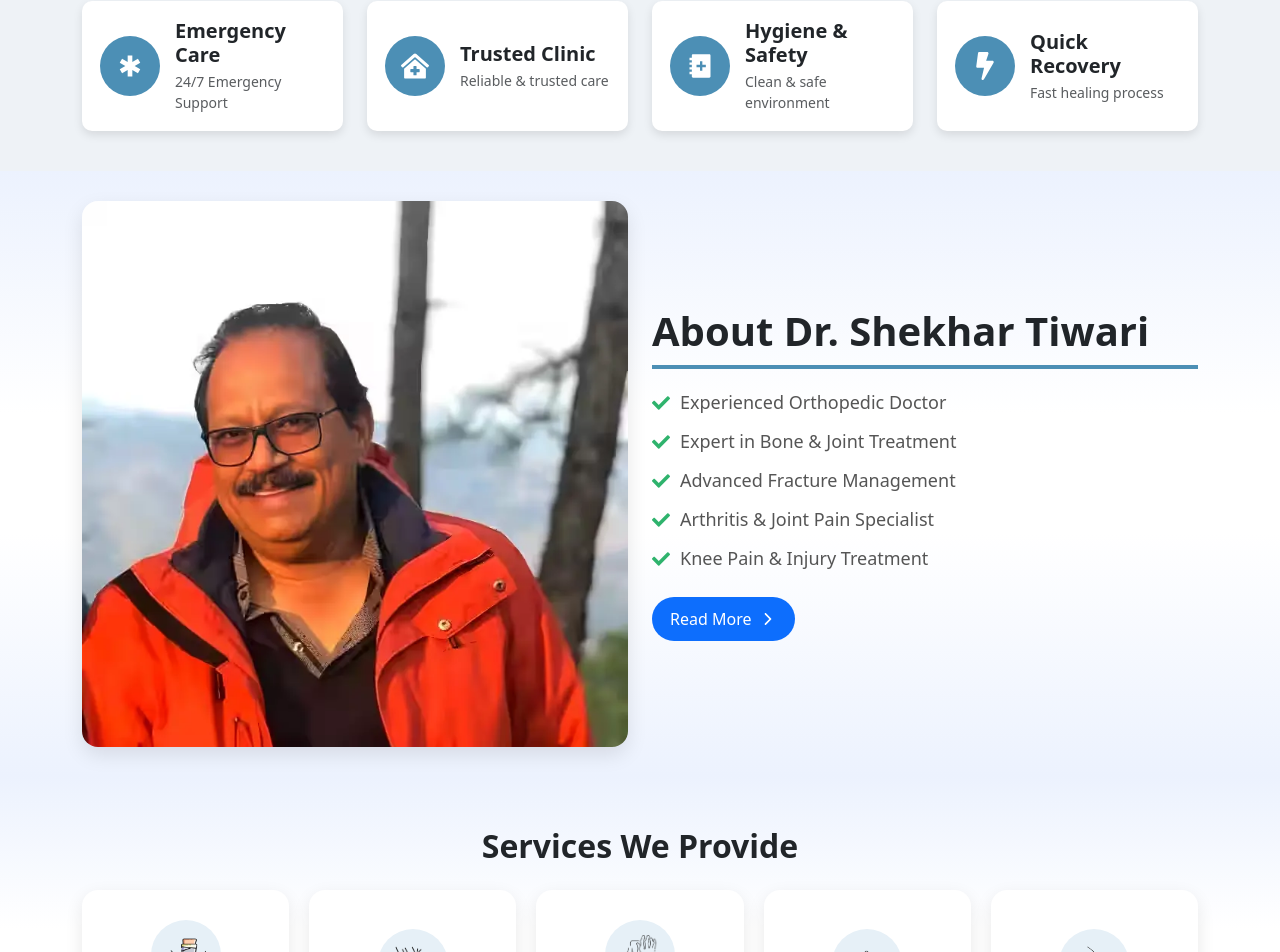
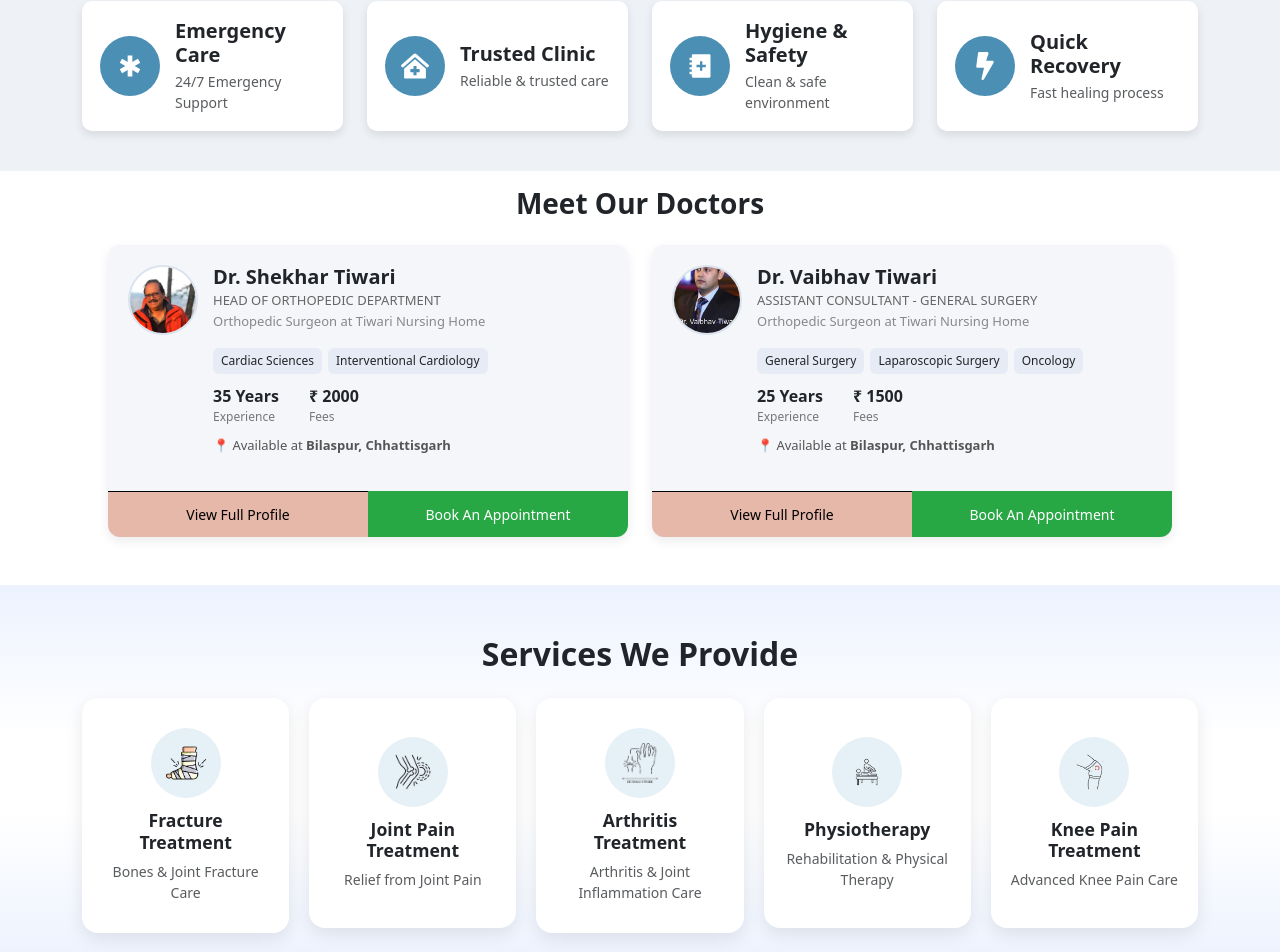
Before and after one commit to dipu4432/-reactjs, a React (Vite) app: page / in a window 1280 px wide. Shown: the part 939-1891 px from the top of the page. Built offline with nearby package versions, Linux system fonts and the light colour scheme; no server answers.

Commit message:
About Doctors

```diff
--- a/src/App.jsx
+++ b/src/App.jsx
@@ -1,31 +1,33 @@
-import NavBar from './components/navBar'
-import HOME from './components/home'
-import Footer from './components/footer'
+import { Routes, Route } from "react-router-dom";
+import About from "./components/about";
+import NavBar from "./components/navBar";
+import HOME from "./components/home";
+import Footer from "./components/footer";
 
-// ✅ Import toast container
 import { ToastContainer } from "react-toastify";
 import "react-toastify/dist/ReactToastify.css";
 
 function App() {
+  return (
+    <div className="d-flex flex-column min-vh-100">
 
-  return (
-    <div  className="d-flex flex-column min-vh-100">
-      {/* Navigation Bar */}
+      {/* Navbar */}
       <NavBar />
 
-      {/* Main content */}
+      {/* Routes */}
       <div className="flex-grow-1">
-        {/* <h1 className="text-center mt-5">Main Content</h1> */}
-        <HOME />
+        <Routes>
+          <Route path="/" element={<HOME />} />
+          <Route path="/doctor/:id" element={<About />} />
+        </Routes>
       </div>
 
       {/* Footer */}
       <Footer />
 
       <ToastContainer position="top-right" autoClose={3000} />
-
     </div>
-  )
+  );
 }
 
-export default App
+export default App;
--- a/src/components/about.jsx
+++ b/src/components/about.jsx
@@ -1,71 +1,56 @@
-import { useState } from "react";
-import Container from "react-bootstrap/Container";
-import Row from "react-bootstrap/Row";
-import Col from "react-bootstrap/Col";
-import { FaCheck } from "react-icons/fa";
-import "./about.css";
-import Doctor from "../assets/doctor.webp";
-import { IoIosArrowForward } from "react-icons/io";
+import { useLocation } from "react-router-dom";
 
 function About() {
-  const [showMore, setShowMore] = useState(false);
+  const location = useLocation();
+  const doctor = location.state?.doctor;
+
+  if (!doctor) {
+    return <h2 className="text-center mt-5">No Doctor Data Found</h2>;
+  }
 
   return (
-    <section className="about-section">
-      <Container>
-        <Row className="align-items-center">
-          {/* Left Image */}
-          <Col md={6} className="mb-4 mb-md-0">
-            <div className="about-img-wrapper">
-              <img
-                src={Doctor}
-                alt="Dr. Shekhar Tiwari"
-                className="about-img"
-              />
-            </div>
-          </Col>
+    <div className="container py-5">
+      <div className="card p-4 shadow">
+        <div className="d-flex gap-4 align-items-center">
+          <img
+            src={doctor.image}
+            alt={doctor.name}
+            style={{ width: "120px", borderRadius: "50%" }}
+          />
 
-          {/* Right Content */}
-          <Col md={6}>
-            <h2 className="about-title">About Dr. Shekhar Tiwari</h2>
+          <div>
+            <h3>{doctor.name}</h3>
+            <p>{doctor.title}</p>
+            <p>{doctor.hospital}</p>
+          </div>
+        </div>
 
-            <div className="about-line"></div>
+        <hr />
 
-            {/* Points */}
-            <ul className="about-list">
-              {[
-                "Experienced Orthopedic Doctor",
-                "Expert in Bone & Joint Treatment",
-                "Advanced Fracture Management",
-                "Arthritis & Joint Pain Specialist",
-                "Knee Pain & Injury Treatment",
-                "Personalized Patient Care",
-                "Modern Equipment & Techniques",
-                "Fast Recovery Focused Treatment",
-                "Friendly & Patient-Centered Approach",
-                "Trusted by Hundreds of Patients",
-              ]
-                .slice(0, showMore ? 10 : 5)
-                .map((item, index) => (
-                  <li key={index}>
-                    <FaCheck className="icon" />
-                    {item}
-                  </li>
-                ))}
-            </ul>
+        <div className="d-flex gap-5 mt-3">
+          <div>
+            <h5>{doctor.experience} Years</h5>
+            <p>Experience</p>
+          </div>
+          <div>
+            <h5>₹ {doctor.fees}</h5>
+            <p>Fees</p>
+          </div>
+        </div>
 
-            {/* Button */}
-            <button
-              className="about-btn d-flex align-items-center gap-2"
-              onClick={() => setShowMore(!showMore)}
-            >
-              {showMore ? "Read Less" : "Read More"}
-              <IoIosArrowForward size={18} />
-            </button>
-          </Col>
-        </Row>
-      </Container>
-    </section>
+        <p className="mt-3">
+          📍 Available at <strong>{doctor.location}</strong>
+        </p>
+
+        <div className="mt-3">
+          {doctor.tags.map((tag, i) => (
+            <span key={i} className="badge bg-secondary me-2">
+              {tag}
+            </span>
+          ))}
+        </div>
+      </div>
+    </div>
   );
 }
 
--- /dev/null
+++ b/src/components/doctorCard.jsx
@@ -0,0 +1,106 @@
+import { useState } from "react";
+import { Modal } from "react-bootstrap";
+import "./doctors.css";
+import AppointmentForm from "./appointmentForm";
+import { useNavigate } from "react-router-dom";
+
+function DoctorCard({
+  name,
+  title,
+  hospital,
+  tags = [],
+  experience,
+  fees,
+  location,
+  image,
+}) {
+  const [show, setShow] = useState(false);
+  const navigate = useNavigate();
+
+  return (
+    <div className="doctor-card mb-5">
+      {/* Top Section */}
+      <div className="doctor-header">
+        <img src={image} alt={name} className="doctor-img" />
+
+        <div>
+          <h5 className="doctor-name">{name}</h5>
+          <p className="doctor-title">{title}</p>
+          <p className="doctor-hospital">{hospital}</p>
+
+          {/* Tags */}
+          <div className="doctor-tags">
+            {tags.map((tag, index) => (
+              <span key={index}>{tag}</span>
+            ))}
+          </div>
+
+          {/* Info */}
+          <div className="doctor-info">
+            <div>
+              <strong>{experience} Years</strong>
+              <p>Experience</p>
+            </div>
+            <div>
+              <strong>₹ {fees}</strong>
+              <p>Fees</p>
+            </div>
+          </div>
+
+          {/* Location */}
+          <p className="doctor-location">
+            📍 Available at <strong>{location}</strong>
+          </p>
+        </div>
+      </div>
+
+      {/* Buttons */}
+      <div className="doctor-footer">
+        {/* <button
+          className="btn-outline"
+          onClick={() => navigate("/about")}
+        >
+          View Full Profile
+        </button> */}
+        <button
+          className="btn-outline"
+          onClick={() =>
+            navigate(`/doctor/${name}`, {
+              state: {
+                doctor: {
+                  name,
+                  title,
+                  hospital,
+                  experience,
+                  fees,
+                  location,
+                  image,
+                  tags,
+                },
+              },
+            })
+          }
+        >
+          View Full Profile
+        </button>
+
+        <button className="btn-fill" onClick={() => setShow(true)}>
+          Book An Appointment
+        </button>
+      </div>
+
+      {/* Modal */}
+      <Modal show={show} onHide={() => setShow(false)} centered size="lg">
+        <Modal.Header closeButton>
+          <Modal.Title>Book Appointment with {name}</Modal.Title>
+        </Modal.Header>
+
+        <Modal.Body>
+          <AppointmentForm doctorName={name} onSuccess={() => setShow(false)} />
+        </Modal.Body>
+      </Modal>
+    </div>
+  );
+}
+
+export default DoctorCard;
--- /dev/null
+++ b/src/components/doctors.css
@@ -0,0 +1,101 @@
+.doctor-card {
+  width: 100%;
+  max-width: 520px;
+  background: #f4f6f9;
+  border-radius: 12px;
+  overflow: hidden;
+  box-shadow: 0 4px 12px rgba(0,0,0,0.08);
+}
+
+/* Header */
+.doctor-header {
+  display: flex;
+  gap: 15px;
+  padding: 20px;
+}
+
+.doctor-img {
+  width: 70px;
+  height: 70px;
+  border-radius: 50%;
+  object-fit: cover;
+  border: 2px solid #dbe3ef;
+}
+
+.doctor-name {
+  margin: 0;
+  font-weight: 700;
+}
+
+.doctor-title {
+  margin: 2px 0;
+  font-size: 13px;
+  color: #666;
+}
+
+.doctor-hospital {
+  font-size: 13px;
+  color: #888;
+}
+
+/* Tags */
+.doctor-tags {
+  display: flex;
+  flex-wrap: wrap;
+  gap: 6px;
+  margin: 10px 0;
+}
+
+.doctor-tags span {
+  background: #e6ebf5;
+  padding: 4px 8px;
+  border-radius: 6px;
+  font-size: 12px;
+}
+
+/* Info */
+.doctor-info {
+  display: flex;
+  gap: 30px;
+  margin: 10px 0;
+}
+
+.doctor-info strong {
+  font-size: 16px;
+}
+
+.doctor-info p {
+  margin: 0;
+  font-size: 12px;
+  color: #777;
+}
+
+/* Location */
+.doctor-location {
+  font-size: 13px;
+  color: #555;
+}
+
+/* Footer */
+.doctor-footer {
+  display: flex;
+}
+
+.btn-outline,
+.btn-fill {
+  flex: 1;
+  padding: 12px;
+  border: none;
+  font-size: 14px;
+  cursor: pointer;
+}
+
+.btn-outline {
+  background: #e6b8a9;
+  border-top: 1px solid #000;
+}
+
+.btn-fill {
+  background: #28a745;
+  color: #fff;
+}
--- /dev/null
+++ b/src/components/doctors.jsx
@@ -0,0 +1,37 @@
+import DoctorCard from "./doctorCard";
+import doc1 from "../assets/doctor.webp";
+import doc2 from "../assets/doctor2.jpeg";
+
+function Doctors() {
+  return (
+    <div className="container mt-4 d-flex gap-4 flex-wrap justify-content-center">
+      <DoctorCard
+        name="Dr. Shekhar Tiwari"
+        title="HEAD OF ORTHOPEDIC DEPARTMENT"
+        hospital="Orthopedic Surgeon at Tiwari Nursing Home"
+        tags={["Cardiac Sciences", "Interventional Cardiology"]}
+        experience={35}
+        fees={2000}
+        location="Bilaspur, Chhattisgarh"
+        image={doc1}
+      />
+
+      <DoctorCard
+        name="Dr. Vaibhav Tiwari"
+        title="ASSISTANT CONSULTANT - GENERAL SURGERY"
+        hospital="Orthopedic Surgeon at Tiwari Nursing Home"
+        tags={[
+          "General Surgery",
+          "Laparoscopic Surgery",
+          "Oncology",
+        ]}
+        experience={25}
+        fees={1500}
+        location="Bilaspur, Chhattisgarh"
+        image={doc2}
+      />
+    </div>
+  );
+}
+
+export default Doctors;
--- a/src/components/home.jsx
+++ b/src/components/home.jsx
@@ -1,4 +1,4 @@
-import About from "./about";
+// import About from "./about";
 import Banner from "./banner";
 import Contact from "./contact";
 import Features from "./features";
@@ -6,13 +6,18 @@ import Gallery from "./gallery";
 import Services from "./services";
 import Testimonials from "./testimonials";
 import ContactList from "./contactList";
+import Doctors from "./doctors";
 
 const Home = () => {
   return (
     <div>
         <div id="home"><Banner /></div>
         <div id="features"><Features /></div>
-        <div id="about"><About /></div>
+        {/* <div id="about"><About /></div> */}
+        <div id="about">
+          <h3 className="text-center fw-bold my-3">Meet Our Doctors</h3>
+          <Doctors />
+        </div>
         {/* <div style={{ backgroundColor: "#eef2f6", padding: "40px 0" }}></div> */}
         <div id="services"><Services /></div>
         {/* <div style={{ backgroundColor: "#eef2f6", padding: "40px 0" }}></div> */}
```
Also changed, not shown: src/assets/doctor2.jpeg (added).
